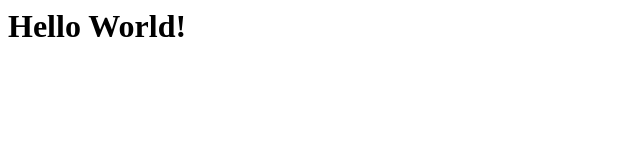
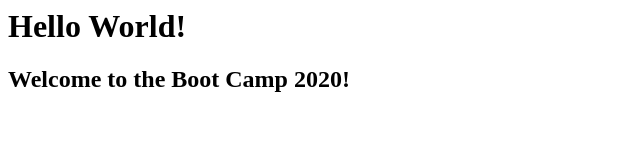
Before and after one commit to diaJalaeyRakhna/BootCamp-2020_05_30, a plain HTML site: page index.html in a window 1280 px wide. Shown: the whole page, without its empty margins (0-640 px from the left). Drawn offline with Linux system fonts and the light colour scheme.

Commit message:
Re-commit

```diff
--- a/index.html
+++ b/index.html
@@ -4,5 +4,6 @@
     </head>
 <body>
     <h1>Hello World!</h1>
+    <h2>Welcome to the Boot Camp 2020!</h2>
 </body>
 </html>
```
